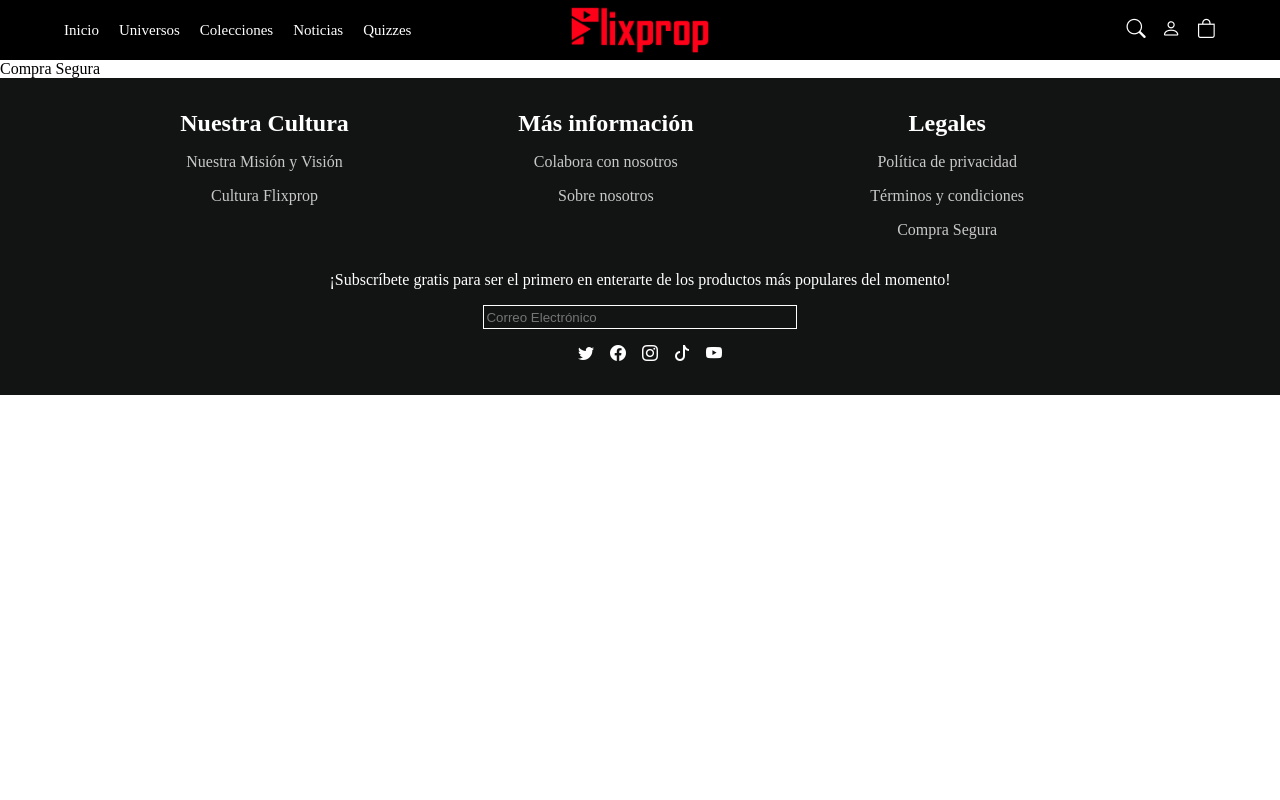
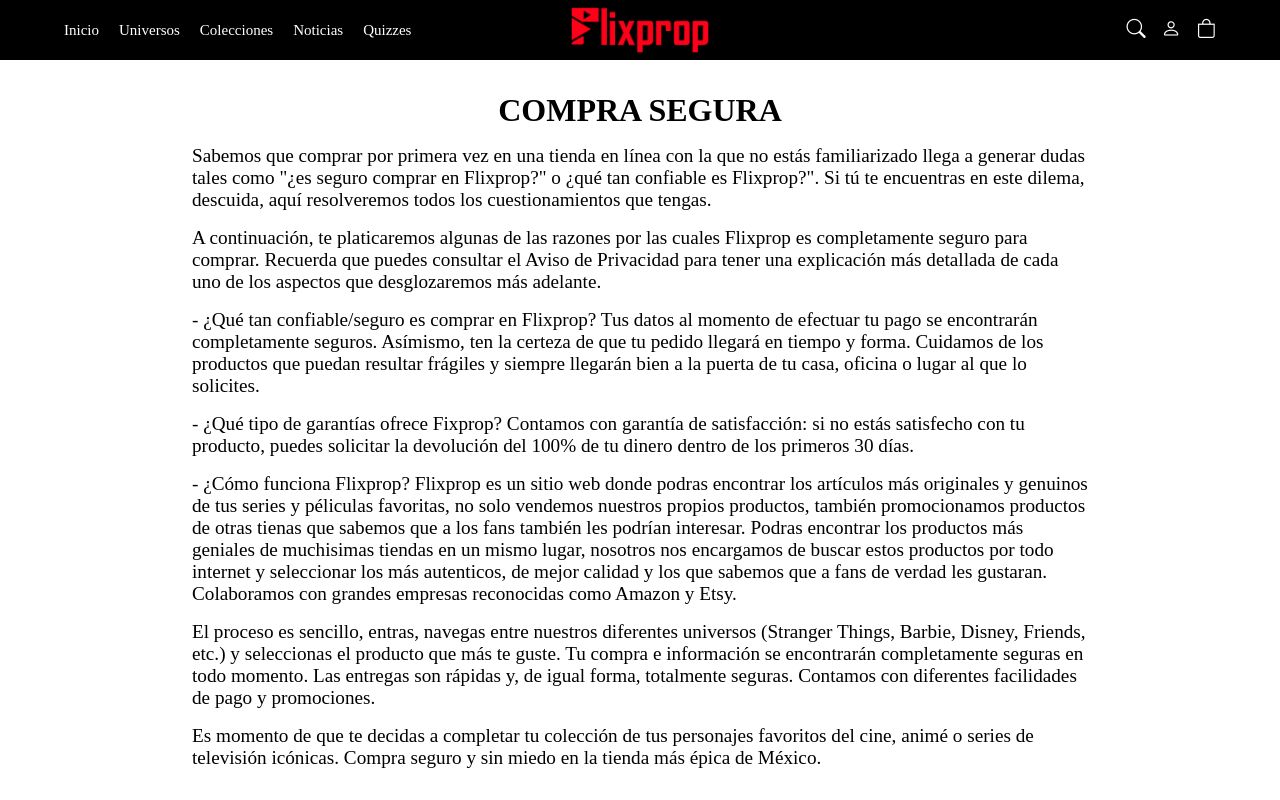
Before and after one commit to Blasnjacobo/flixprop, a React (Vite) app in the folder frontend/: page /flixprop/compra-segura in a window 1280 px wide. Shown: the top 800 px of the page. Built offline with nearby package versions, Linux system fonts and the light colour scheme.

Commit message:
terminos y condiciones

```diff
--- a/frontend/src/pages/Footer/CompraSegura.tsx
+++ b/frontend/src/pages/Footer/CompraSegura.tsx
@@ -1,7 +1,14 @@
 const CompraSegura = () => {
   return (
-    <div>
-      Compra Segura
+    <div className="footerLinks-container">
+      <h1>COMPRA SEGURA</h1>
+      <p>Sabemos que comprar por primera vez en una tienda en línea con la que no estás familiarizado llega a generar dudas tales como "¿es seguro comprar en Flixprop?" o ¿qué tan confiable es Flixprop?". Si tú te encuentras en este dilema, descuida, aquí resolveremos todos los cuestionamientos que tengas.</p>
+      <p>A continuación, te platicaremos algunas de las razones por las cuales Flixprop es completamente seguro para comprar. Recuerda que puedes consultar el Aviso de Privacidad para tener una explicación más detallada de cada uno de los aspectos que desglozaremos más adelante.</p>
+      <p>- ¿Qué tan confiable/seguro es comprar en Flixprop? Tus datos al momento de efectuar tu pago se encontrarán completamente seguros. Asímismo, ten la certeza de que tu pedido llegará en tiempo y forma. Cuidamos de los productos que puedan resultar frágiles y siempre llegarán bien a la puerta de tu casa, oficina o lugar al que lo solicites.</p>
+      <p>- ¿Qué tipo de garantías ofrece Fixprop? Contamos con garantía de satisfacción: si no estás satisfecho con tu producto, puedes solicitar la devolución del 100% de tu dinero dentro de los primeros 30 días. </p>
+      <p>- ¿Cómo funciona Flixprop? Flixprop es un sitio web donde podras encontrar los artículos más originales y genuinos de tus series y péliculas favoritas, no solo vendemos nuestros propios productos, también promocionamos productos de otras tienas que sabemos que a los fans también les podrían interesar. Podras encontrar los productos más geniales de muchisimas tiendas en un mismo lugar, nosotros nos encargamos de buscar estos productos por todo internet y seleccionar los más autenticos, de mejor calidad y los que sabemos que a fans de verdad les gustaran. Colaboramos con grandes empresas reconocidas como Amazon y Etsy.</p>
+      <p>El proceso es sencillo, entras, navegas entre nuestros diferentes universos (Stranger Things, Barbie, Disney, Friends, etc.) y seleccionas el producto que más te guste. Tu compra e información se encontrarán completamente seguras en todo momento. Las entregas son rápidas y, de igual forma, totalmente seguras. Contamos con diferentes facilidades de pago y promociones.</p>
+      <p>Es momento de que te decidas a completar tu colección de tus personajes favoritos del cine, animé o series de televisión icónicas. Compra seguro y sin miedo en la tienda más épica de México.</p>
     </div>
   )
 }
--- a/frontend/src/pages/Footer/TerminosyCondiciones.tsx
+++ b/frontend/src/pages/Footer/TerminosyCondiciones.tsx
@@ -1,7 +1,7 @@
 const TerminosyCondiciones = () => {
   return (
     <div className="footerLinks-container">
-      <h1>Términos y condiciones</h1>
+      <h1>TERMINOS Y CONDICIONES</h1>
       <h3>GENERALIDADES</h3>
       <p>Flixprop gestiona este sitio web. En todo el sitio, los términos "nosotros", "nos" y "nuestro" se refieren en lo sucesivo a Flixprop. Flixprop ofrece esta página web, incluida toda la información, las herramientas y los servicios que se ponen en este sitio a disposición suya, el usuario, siempre y cuando acepte la totalidad de los términos, condiciones, políticas y avisos contemplados aquí.</p>
       <p>Al visitar nuestro sitio y/o comprarnos algo, usted interactúa con nuestro "Servicio" y reconoce como vinculantes los siguientes términos y condiciones (denominados en lo sucesivo "Términos del servicio", "Términos"), incluidos aquellos términos y condiciones adicionales y las políticas que se mencionan aquí y/o disponibles por medio de hipervínculo. Estos Términos del servicio se aplican a todos los usuarios del sitio, incluyendo de manera enunciativa mas no limitativa los usuarios que son navegadores, proveedores, clientes, comerciantes y/o que aporten contenido.</p>
```
